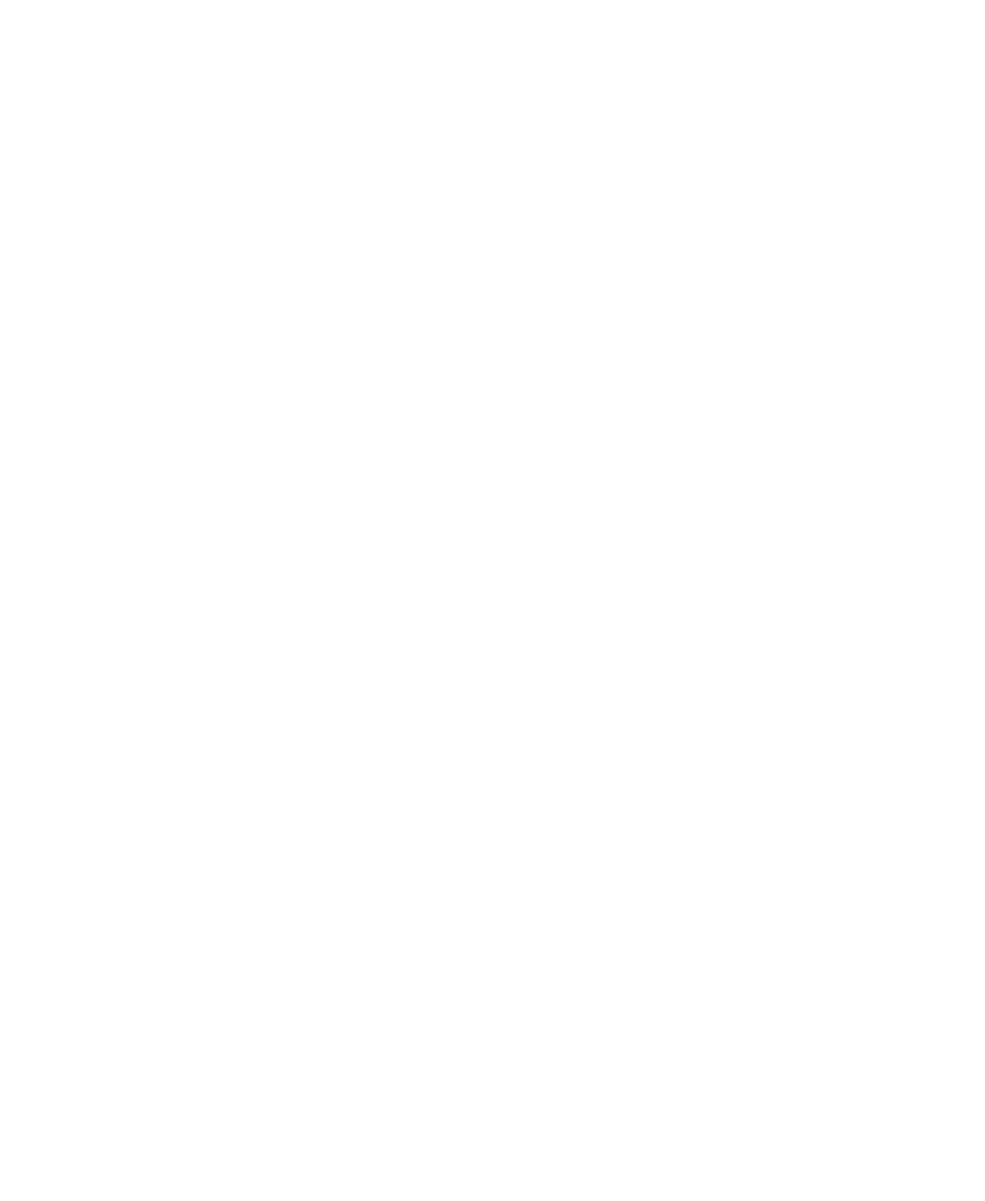
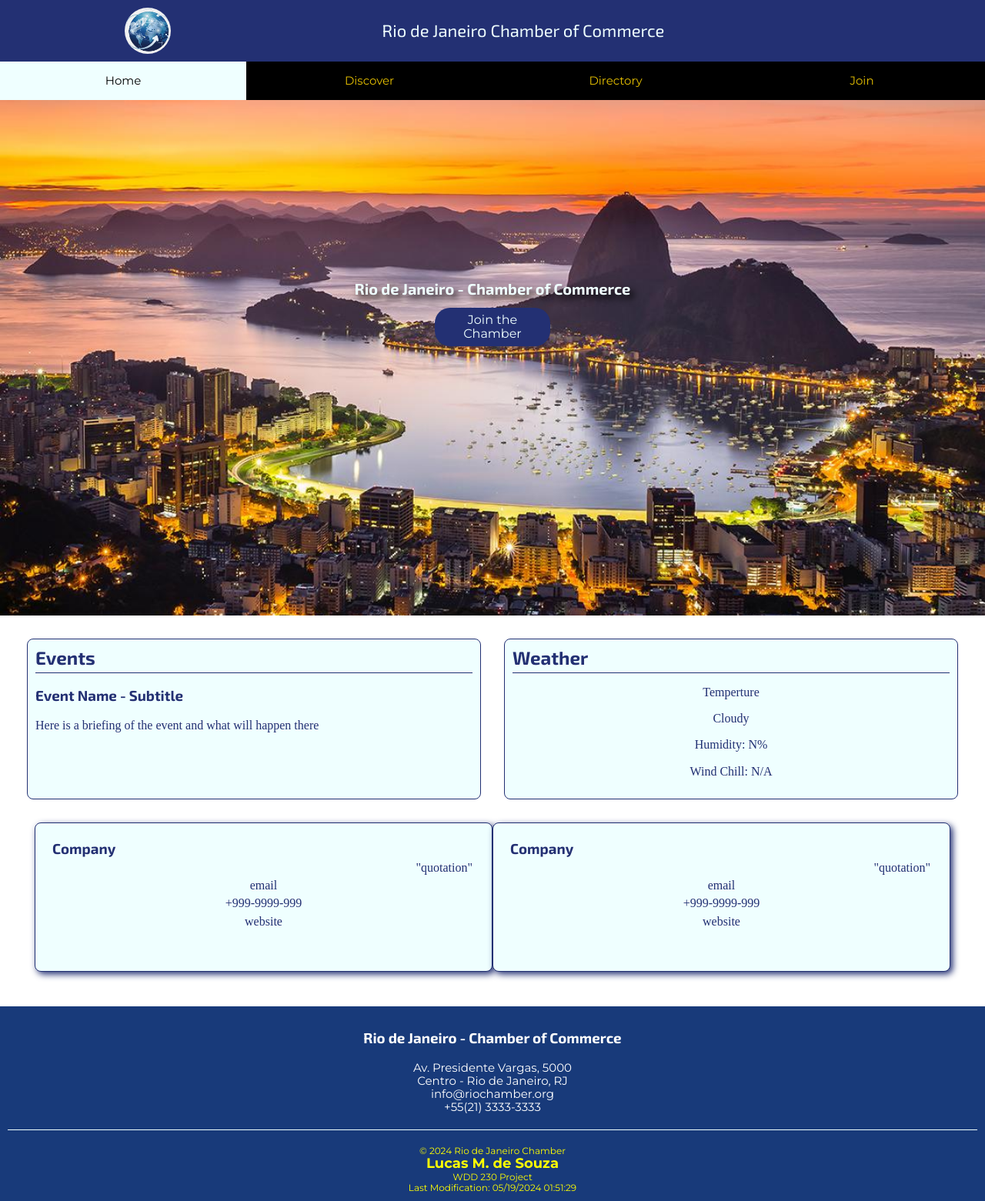
Before and after one commit to lmsdevop/WDD230, a plain HTML site: page chamber/index.html in a window 1280 px wide. Shown: the whole page at 77% size. Before the commit the page ends 800 px from the top, so only its background shows below. Drawn offline with Linux system fonts and the light colour scheme.

Commit message:
Create the HomePage Chamber

```diff
--- a/chamber/index.html
+++ b/chamber/index.html
@@ -7,22 +7,95 @@
     <title>Rio de Janeiro - Chamber of Commerce - WDD230</title>
     <meta name="description" content="WDD 230 - Web Frontend Development, Lucas Mendonça, Chamber of Commerce Site">
     <meta name="author" content="Lucas Mendonça de Souza">
-    <meta property="og:title" content="Lucas Mendonça - WDD 230 - Web Frontend Development">
-    <meta property="og:image" content="https://lmsdevop.github.io/wdd230/images/me.jpg">
+    <meta property="og:title" content="Rio de Janeiro - Chamber of Commerce - WDD230">
+    <meta property="og:image" content="https://lmsdevop.github.io/wdd230/chamber/images/christ.png">
     <meta property="og:url" content="https://lmsdevop.github.io/wdd230/chamber/index.html">
     <meta property="og:type" content="website">
     <link rel="preconnect" href="https://fonts.googleapis.com">
     <link rel="preconnect" href="https://fonts.gstatic.com" crossorigin>
+    <link href="https://fonts.googleapis.com/css2?family=Montserrat:ital,wght@0,100..900;1,100..900&display=swap"
+        rel="stylesheet">
+    <link
+        href="https://fonts.googleapis.com/css2?family=Exo+2:ital,wght@0,100..900;1,100..900&family=Montserrat:ital,wght@0,100..900;1,100..900&display=swap"
+        rel="stylesheet">
     <link rel="icon" href="images/favicon-16x16.png" type="image/png" sizes="16x16">
+    <link rel="stylesheet" href="styles/normalize.css">
     <link rel="stylesheet" href="styles/base.css">
     <link rel="stylesheet" href="styles/larger.css">
 </head>
 
 <body>
-    <header></header>
-    <nav></nav>
-    <main></main>
-    <footer></footer>
+    <header>
+        <div class="header-name">
+            <img src="images/logo.png" alt="" class="logo">
+            <span>Rio de Janeiro
+                Chamber of Commerce</span>
+            <button id="myButton"></button>
+        </div>
+        <nav id="animateme">
+            <ul class="menuLinks">
+                <li class="active"><a href="">Home</a></li>
+                <li><a href="">Discover</a></li>
+                <li><a href="">Directory</a></li>
+                <li><a href="">Join</a></li>
+            </ul>
+        </nav>
+        <div class="header-background">
+            <div class="join-div">
+                <h1>Rio de Janeiro - Chamber of Commerce</h1>
+                <button class="join-button">Join the Chamber</button>
+            </div>
+        </div>
+
+    </header>
+    <main>
+        <section class="event-section">
+            <h2>Events</h2>
+            <h3>Event Name - Subtitle</h3>
+            <p>Here is a briefing of the event and what will happen there </p>
+        </section>
+        <section class="weather-section">
+            <h2>Weather</h2>
+            <p>Temperture</p>
+            <p>Cloudy</p>
+            <p>Humidity: N%</p>
+            <p>Wind Chill: N/A</p>
+
+        </section>
+        <h2>Member Spotlights</h2>
+
+        <section class="spotlight-section">
+            <div>
+                <h3>Company</h3>
+                <p>"quotation"</p>
+                <p>email</p>
+                <p>+999-9999-999</p>
+                <p>website</p>
+            </div>
+            <div>
+                <h3>Company</h3>
+                <p>"quotation"</p>
+                <p>email</p>
+                <p>+999-9999-999</p>
+                <p>website</p>
+            </div>
+        </section>
+    </main>
+    <footer>
+        <div class="footer-1">
+            <h3>Rio de Janeiro - Chamber of Commerce</h3>
+            <p>Av. Presidente Vargas, 5000<br>Centro - Rio de Janeiro, RJ</p>
+            <p>info@riochamber.org</p>
+            <p>+55(21) 3333-3333</p>
+        </div>
+        <div class="footer-2">
+            <p>&copy; <span id="year"></span> Rio de Janeiro Chamber</p>
+            <p>Lucas M. de Souza</p>
+            <p>WDD 230 Project</p>
+            <p id="lastModified"></p>
+        </div>
+    </footer>
+    <script src="scripts/script.js"></script>
 </body>
 
 </html>
--- /dev/null
+++ b/chamber/scripts/script.js
@@ -0,0 +1,12 @@
+const hamburguerButton = document.querySelector('#myButton');
+const navField = document.querySelector('#animateme')
+hamburguerButton.addEventListener('click', () => {
+    hamburguerButton.classList.toggle('open');
+    navField.classList.toggle('open');
+})
+
+const options = {
+    year: "numeric"
+}
+document.querySelector('#year').innerHTML = new Date().toLocaleString("en-US", options);
+document.querySelector('#lastModified').innerHTML = `Last Modification: ${document.lastModified}`;
--- a/chamber/styles/base.css
+++ b/chamber/styles/base.css
@@ -0,0 +1,263 @@
+body {
+    margin: 0;
+}
+
+:root {
+    --primary-color: #233073;
+    --secondary-color: #000000;
+    --accent1-color: #e6c000;
+    --accent2-color: #EFFFFF;
+
+    --heading-font: "Exo 2";
+    --paragraph-font: 'Montserrat', sans-serif;
+}
+
+/*------------- HEADER ---------------*/
+.header-background {
+    background-image: url("../images/hero.jpg");
+    background-position: center;
+    background-size: cover;
+    background-repeat: no-repeat;
+    height: 100vh;
+    display: flex;
+    justify-content: center;
+    align-items: center;
+    flex-wrap: wrap;
+}
+
+.header-name {
+    background-color: var(--primary-color);
+    height: 5rem;
+    display: flex;
+    align-items: center;
+    width: 100%;
+    word-wrap: break-word;
+    position: fixed;
+}
+
+.header-name img {
+    width: 60px;
+    height: 60px;
+    border-radius: 100px;
+    padding: 10px;
+}
+
+.header-name span {
+    color: var(--accent2-color);
+    font-family: var(--heading-font);
+    width: 70%;
+    text-align: center;
+}
+
+#myButton {
+    text-align: center;
+    font-size: 40px;
+    background: none;
+    border: none;
+    color: white;
+    cursor: pointer;
+    margin: 0 auto;
+}
+
+#myButton::before {
+    content: "\2630";
+}
+
+#myButton.open::before {
+    content: "\0058";
+    font-family: var(--paragraph-font);
+    text-align: center;
+}
+
+.join-div {
+    display: flex;
+    flex-direction: column;
+    margin: 0;
+    justify-content: center;
+    align-items: center;
+    flex-wrap: wrap;
+}
+
+.join-div h1 {
+    color: var(--accent2-color);
+    font-family: var(--heading-font);
+    font-size: 20px;
+    text-shadow: 5px 5px 10px black;
+    text-align: center;
+}
+
+.join-div button {
+    align-self: center;
+    background-color: var(--primary-color);
+    border: none;
+    border-radius: 20px;
+    width: 150px;
+    height: 50px;
+    font-family: var(--paragraph-font);
+    color: var(--accent2-color);
+    cursor: pointer;
+}
+
+/*------------- NAV ------------------*/
+
+nav {
+    display: grid;
+    position: fixed;
+    grid-template-rows: 0fr;
+    transition: grid-template-rows 0.5s ease-out;
+    background-color: var(--secondary-color);
+    top: 80px;
+    width: 100%;
+}
+
+nav ul {
+    overflow: hidden;
+}
+
+nav.open {
+    grid-template-rows: 1fr;
+}
+
+ul.menuLinks {
+    margin: 0;
+    padding: 0;
+    list-style-type: none;
+    font-family: var(--paragraph-font);
+}
+
+.active {
+    background-color: var(--accent2-color);
+}
+
+.active a {
+    color: var(--secondary-color);
+}
+
+nav a {
+    display: block;
+    color: #E6C000;
+    text-align: center;
+    padding: 0.5rem;
+    text-decoration: none;
+    font-size: 15px;
+}
+
+nav a:hover {
+    text-decoration: underline;
+}
+
+
+/*------------- MAIN -----------------*/
+main {
+    padding: 20px;
+    color: var(--primary-color)
+}
+
+main h2 {
+    font-family: var(--heading-font);
+    text-align: center;
+    margin: 0;
+}
+
+section {
+    padding: 20px;
+    border: 1px solid black;
+    margin: 15px;
+}
+
+section h2 {
+    text-align: left;
+    margin: 0;
+    padding-bottom: 5px;
+    border-bottom: 1px solid var(--primary-color);
+}
+
+section h3 {
+    font-family: var(--heading-font);
+}
+
+.event-section {
+    padding: 10px;
+    border-radius: 8px;
+    border: 1px solid var(--primary-color);
+    background-color: var(--accent2-color);
+    margin-top: 10px;
+}
+
+.weather-section {
+    text-align: center;
+    padding: 10px;
+    border-radius: 8px;
+    border: 1px solid var(--primary-color);
+    background-color: var(--accent2-color);
+    margin-top: 10px;
+}
+
+.spotlight-section {
+    border: none;
+    padding: 0 10px 10px 10px;
+}
+
+.spotlight-section div {
+    padding: 20px;
+    border-radius: 8px;
+    border: 1px solid var(--primary-color);
+    background-color: var(--accent2-color);
+    margin-top: 10px;
+}
+
+.spotlight-section div h3 {
+    margin: 2px;
+}
+
+.spotlight-section div p {
+    text-align: center;
+    margin: 5px;
+}
+
+.spotlight-section div p:nth-child(2) {
+    text-align: right;
+}
+
+/*------------- FOOTER ---------------*/
+
+footer {
+    background-color: rgb(24, 58, 122);
+    color: white;
+    justify-content: center;
+    align-self: center;
+    align-items: center;
+    padding: 10px;
+}
+
+footer p {
+    font-size: 12px;
+    margin: 0 auto;
+    text-align: center;
+    font-family: var(--paragraph-font);
+}
+
+footer div {
+    margin-top: 20px;
+}
+
+.footer-1 p {
+    font-size: 15px;
+}
+
+.footer-1 h3 {
+    font-family: var(--heading-font);
+    text-align: center;
+    margin-top: 0;
+}
+
+.footer-2 {
+    color: yellow;
+    border-top: 1px solid var(--accent2-color);
+    padding-top: 20px;
+}
+
+.footer-2 p:nth-child(2) {
+    font-size: 18px;
+    font-weight: bold;
+}
--- a/chamber/styles/larger.css
+++ b/chamber/styles/larger.css
@@ -0,0 +1,75 @@
+@media screen and (min-width: 500px) {
+
+    header span {
+        font-size: 22px;
+    }
+
+    .header-name {
+        justify-content: center;
+    }
+
+    nav {
+        display: flex;
+        margin: 0;
+        max-width: 100%;
+        height: 50px;
+        align-items: center;
+    }
+
+    nav ul.menuLinks {
+        list-style-type: none;
+        display: flex;
+        width: 100%;
+        height: 100%;
+    }
+
+    nav a {
+        padding: 0;
+        display: flex;
+        width: 100%;
+        height: 100%;
+        justify-content: center;
+        align-items: center;
+    }
+
+    nav li {
+        width: 100%;
+    }
+
+    #myButton {
+        display: none;
+    }
+
+    /*------------------ MAIN ------------- */
+
+    main {
+        display: grid;
+        grid-template-columns: 1fr 1fr 1fr 1fr;
+        grid-template-rows: 1fr 1fr;
+
+    }
+
+    main h2:nth-child(3) {
+        display: none;
+    }
+
+    .event-section {
+        grid-column: span 2/3;
+    }
+
+    .weather-section {
+        grid-column: span 2/5;
+    }
+
+    .spotlight-section {
+        grid-column: span 4/5;
+        grid-row-start: 2;
+        display: flex;
+    }
+
+    .spotlight-section div {
+        margin: 0 auto;
+        width: 100%;
+        box-shadow: 0.2rem 0.2rem 0.5rem;
+    }
+}
--- a/styles/base.css
+++ b/styles/base.css
@@ -137,6 +137,7 @@ ul.menuLinks {
 }
 
 nav {
+    position: ;
     display: grid;
     grid-template-rows: 0fr;
     transition: grid-template-rows 0.5s ease-out;
```
Also changed, not shown: chamber/images/christ.png (added), chamber/images/favicon-16x16.png (added), chamber/images/hero.jpg (added), chamber/images/logo.png (added), chamber/styles/normalize.css (added).
